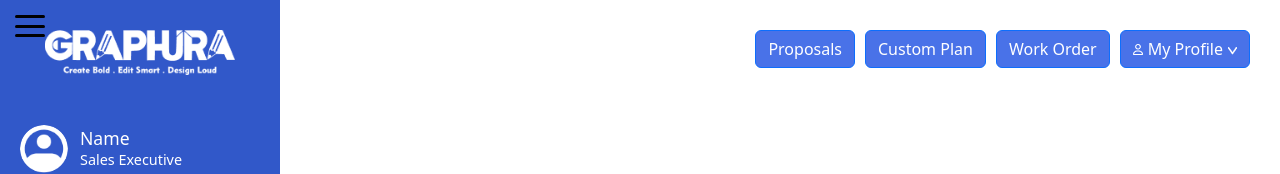
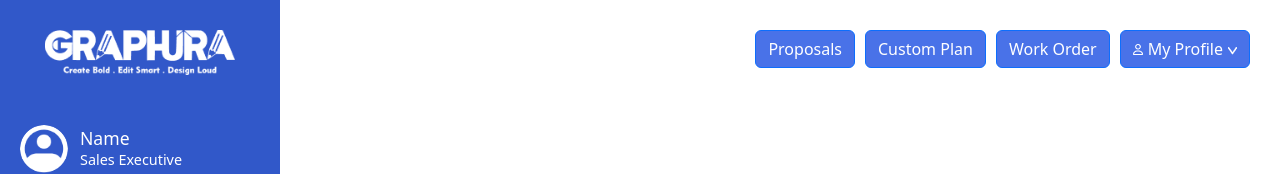
Before and after one commit to vivekkr10/Grphura-Bansari, a React app in the folder frontend/: page / in a window 1280 px wide. Shown: the top 174 px of the page. Built offline with nearby package versions, Linux system fonts and the light colour scheme; the HTML template or start-up script is replaced by a standard one.

Commit message:
Hide hamburger menu on desktop

```diff
--- a/frontend/src/components/salesExecutive/sidebar.css
+++ b/frontend/src/components/salesExecutive/sidebar.css
@@ -124,7 +124,7 @@
 
 /* ------------------- HAMBURGER MENU ------------------- */
 #menu-toggle {
-  display: flex; /* ensure visible on mobile */
+  display: none; /* ensure visible on mobile */
   flex-direction: column;
   justify-content: space-between;
   width: 30px;
```
